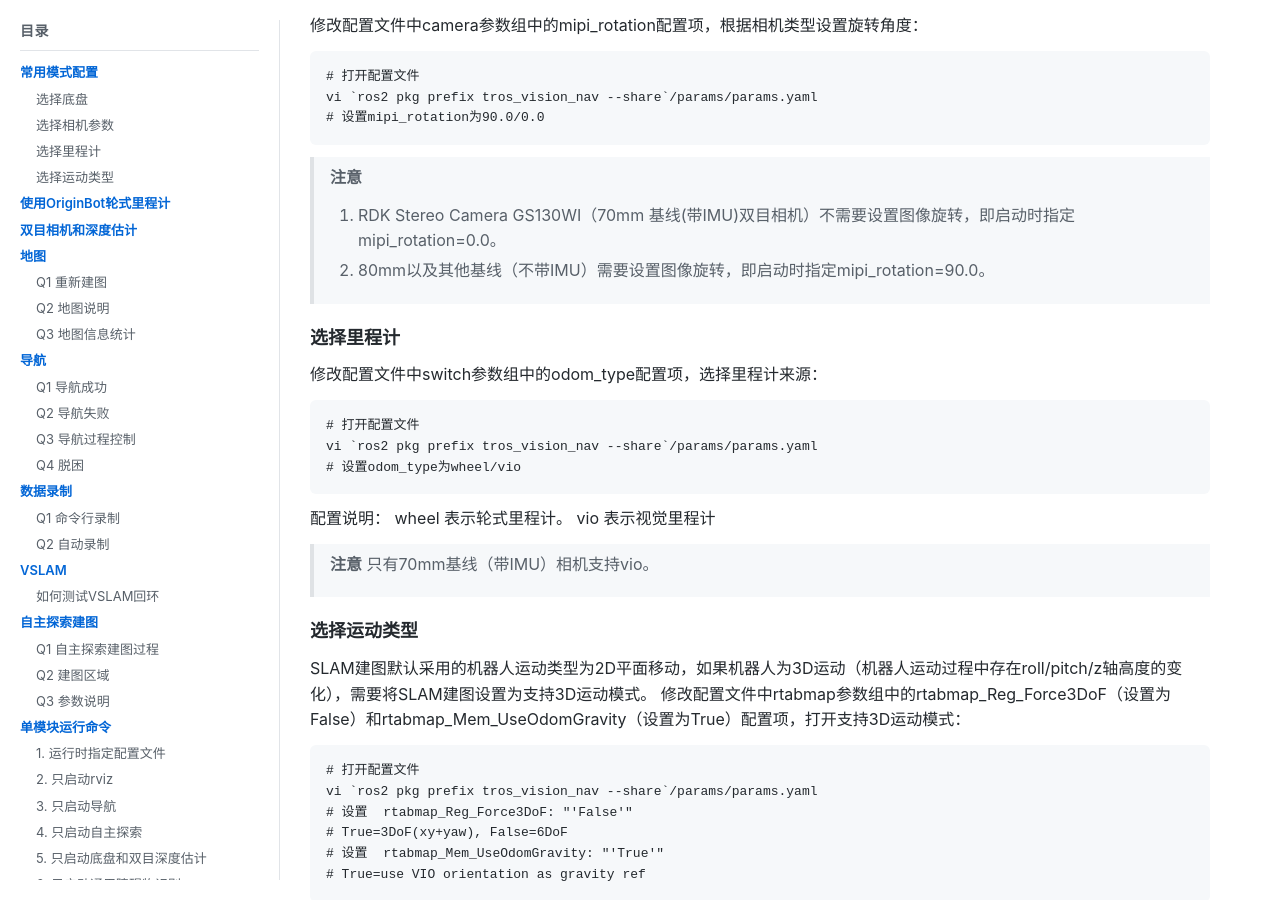
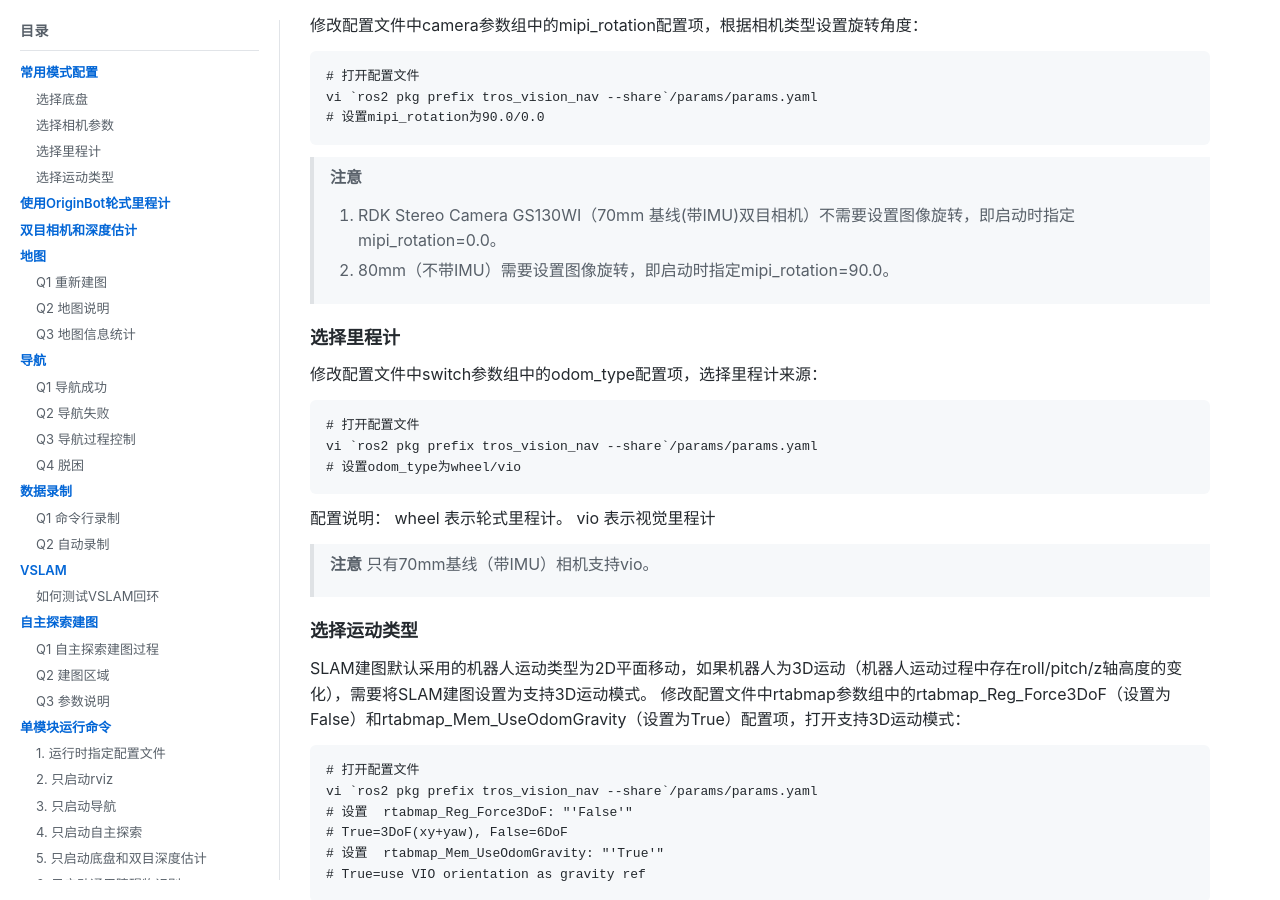
Before and after one commit to D-Robotics/tros_vims_doc, a Jekyll site: the page built from faq.md, in a window 1280 px wide and 900 px high, scrolled down 404 px. Built offline with Jekyll 4.4.1, drawn with Linux system fonts in a browser that asks for light colours.

Commit message:
Fix formatting in FAQ regarding camera settings

```diff
--- a/faq.md
+++ b/faq.md
@@ -29,7 +29,7 @@ vi `ros2 pkg prefix tros_vision_nav --share`/params/params.yaml
 
 > **注意**
 1. RDK Stereo Camera GS130WI（70mm 基线(带IMU)双目相机）不需要设置图像旋转，即启动时指定mipi_rotation=0.0。
-2. 80mm以及其他基线（不带IMU）需要设置图像旋转，即启动时指定mipi_rotation=90.0。
+2. 80mm（不带IMU）需要设置图像旋转，即启动时指定mipi_rotation=90.0。
 >
 
 ### 选择里程计
```
